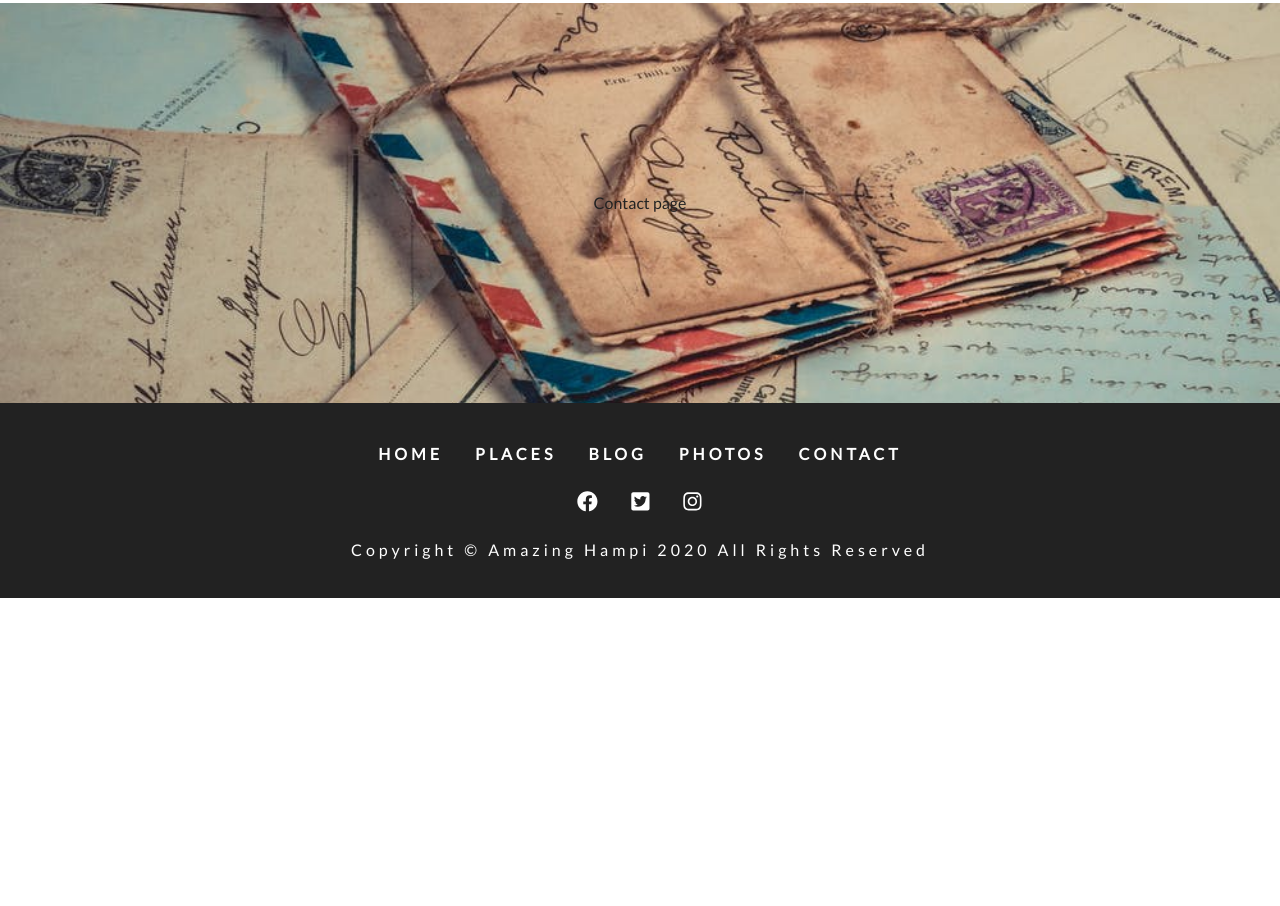
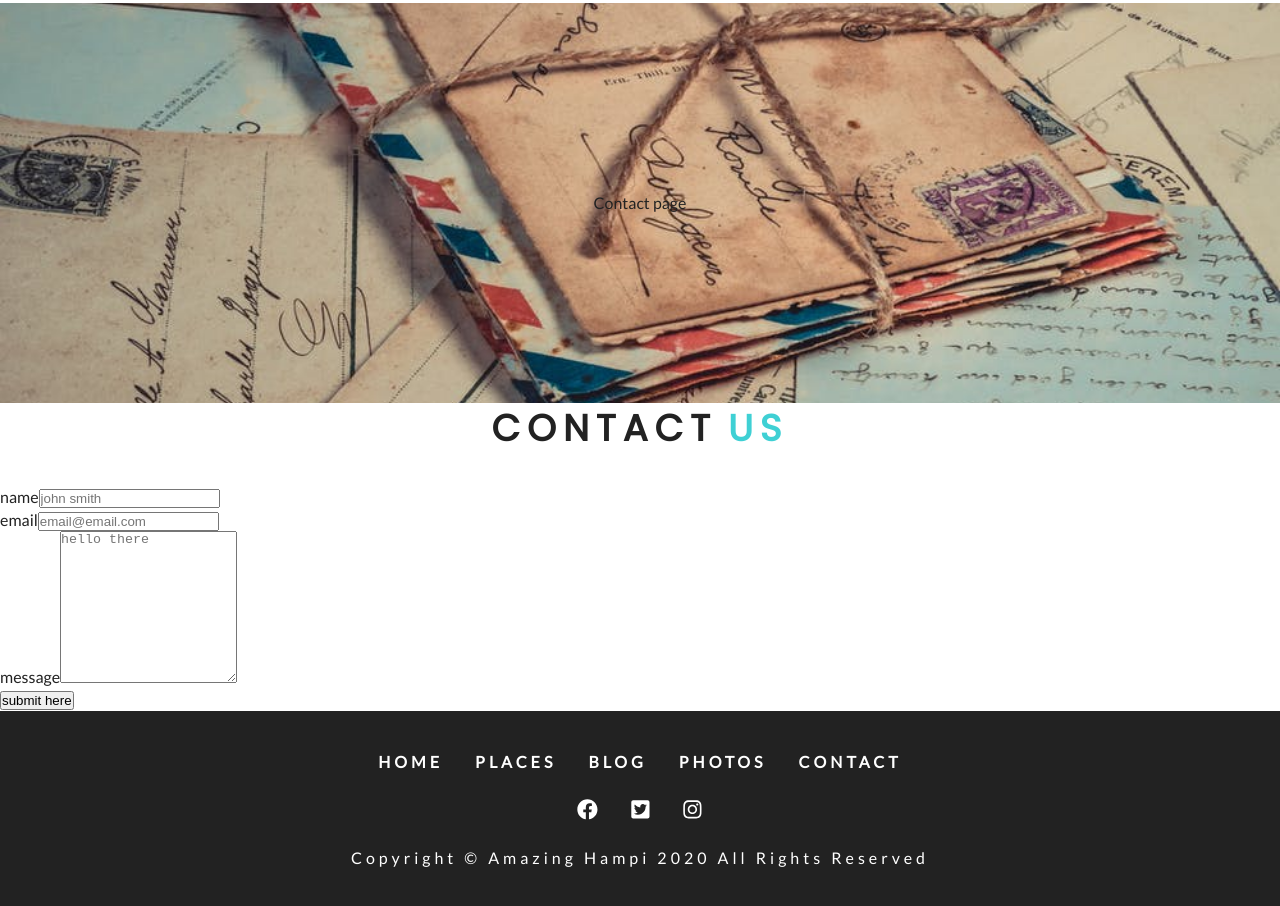
Before and after one commit to VanithaPrasad19/tourism-Gatsby, a Gatsby site: page /contact in a window 1280 px wide. Shown: the part 296-1202 px from the top of the page. Before the commit the page ends 894 px from the top, so only its background shows below. Built offline with nearby package versions, Linux system fonts and the light colour scheme; Gatsby itself is replaced by a stand-in of ours.

Commit message:
contacts

```diff
--- /dev/null
+++ b/src/components/Contact.js
@@ -0,0 +1,54 @@
+import React from "react"
+import Title from "./Title"
+import styles from "../css/contact.module.css"
+
+const Contact = () => {
+    return (
+        <section className={styles.contact}>
+            <Title title="contact" subtitle="us" />
+            <div className={styles.center}>
+                <form action="https://formspree.io/xbjzobqn" method="POST" className={styles.form}>
+                    <div>
+                        <label htmlFor="name">name</label>
+                        <input
+                            type="text"
+                            name="name"
+                            id="name"
+                            className={styles.formControl}
+                            placeholder="john smith"
+                        />
+                    </div>
+                    <div>
+                        <label htmlFor="email">email</label>
+                        <input
+                            type="email"
+                            name="email"
+                            id="email"
+                            className={styles.formControl}
+                            placeholder="email@email.com"
+                        />
+                    </div>
+                    <div>
+                        <label htmlFor="message">message</label>
+                        <textarea
+                            name="message"
+                            id="message"
+                            rows="10"
+                            className={styles.formControl}
+                            placeholder="hello there"
+                        />
+                    </div>
+                    <div>
+                        <input
+                            type="submit"
+                            value="submit here"
+                            className={styles.submit}
+                        />
+                    </div>
+                </form>
+            </div>
+        </section>
+    )
+}
+
+export default Contact
--- a/src/pages/contact.js
+++ b/src/pages/contact.js
@@ -2,6 +2,7 @@
 import Layout from "../components/Layout"
 import StyledHero from "../components/StyledHero"
 import { graphql } from "gatsby"
+import Contact from "../components/Contact"
 
 export const query = graphql`
 query {
@@ -21,6 +22,7 @@
 <StyledHero img={data.contactBcg.childImageSharp.fluid}>
 Contact page
 </StyledHero>
+<Contact />
 </Layout>
 )
 }
```
Also changed, not shown: src/css/contact.module.css (added). Lines whose indentation alone changed are shown as unchanged.
